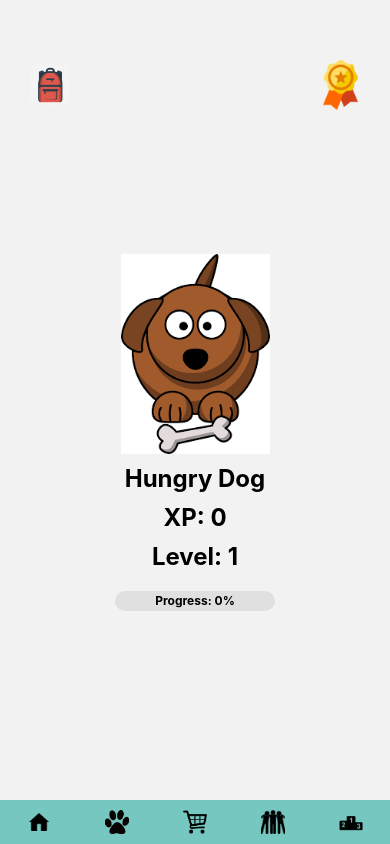
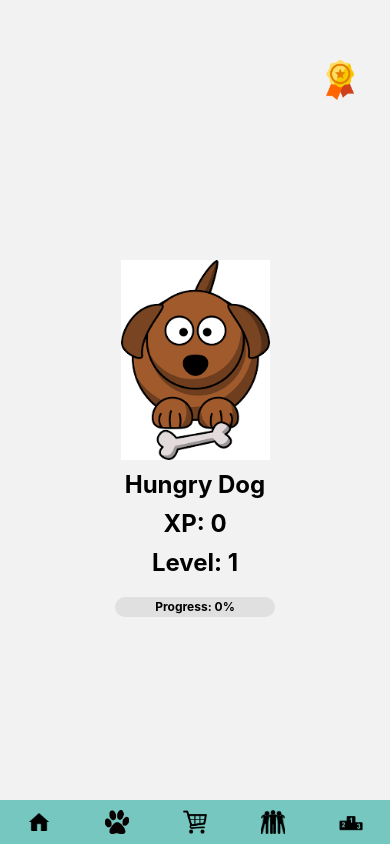
Before and after one commit to jarrenoh/screenpaws, a React Native app: screen /Pet in a window 390 px wide. Built offline with nearby package versions, Linux system fonts and the light colour scheme; no server answers.

Commit message:
enabled equipping of items

```diff
--- a/screens/InventoryScreen.js
+++ b/screens/InventoryScreen.js
@@ -1,10 +1,11 @@
 import React, { useState, useEffect } from 'react';
-import { StyleSheet, View, Text, FlatList, SafeAreaView, Dimensions } from 'react-native';
+import { StyleSheet, View, Text, FlatList, SafeAreaView, Dimensions, TouchableOpacity, Image } from 'react-native';
 import { auth, firestore } from '../firebase';
 import CustomNavbar from '../components/CustomNavbar';
 
 const InventoryScreen = () => {
   const [userItems, setUserItems] = useState([]);
+  const [equippedItem, setEquippedItem] = useState(null);
 
   useEffect(() => {
     const fetchUserItems = async () => {
@@ -14,12 +15,24 @@ const InventoryScreen = () => {
         if (userDoc.exists) {
           const userData = userDoc.data();
           setUserItems(userData.items || []);
+          setEquippedItem(userData.equippedItem || null);
         }
       }
     };
 
     fetchUserItems();
   }, []);
+
+  const handleEquipItem = async (item) => {
+    const newEquippedItem = equippedItem && equippedItem.id === item.id ? null : item;
+    setEquippedItem(newEquippedItem);
+    const user = auth.currentUser;
+    if (user) {
+      await firestore.collection('users').doc(user.uid).update({
+        equippedItem: newEquippedItem
+      });
+    }
+  };
 
   return (
     <SafeAreaView style={styles.container}>
@@ -29,8 +42,14 @@ const InventoryScreen = () => {
         keyExtractor={(item) => item.id}
         renderItem={({ item }) => (
             <View style={styles.itemContainer}>
+                <Image source={{ uri: item.imageUrl }} style={styles.itemImage} />
                 <Text style={styles.itemText}>{item.name}</Text>
                 <Text style={styles.itemDescription}>{item.description}</Text>
+                <TouchableOpacity style={styles.equipButton} onPress={() => handleEquipItem(item)}>
+                    <Text style={styles.equipButtonText}>
+                        {equippedItem && equippedItem.id === item.id ? 'Un-equip' : 'Equip'}
+                    </Text>
+                </TouchableOpacity>
             </View>
         )}
     />
@@ -58,6 +77,13 @@ const styles = StyleSheet.create({
     padding: 16,
     borderBottomWidth: 1,
     borderBottomColor: '#ccc',
+    flexDirection: 'row',
+    alignItems: 'center',
+  },
+  itemImage: {
+    width: 50,
+    height: 50,
+    marginRight: 16,
   },
   itemText: {
     fontSize: 18,
@@ -67,6 +93,16 @@ const styles = StyleSheet.create({
     fontSize: 14,
     color: '#666',
   },
+  equipButton: {
+    marginLeft: 'auto',
+    padding: 8,
+    backgroundColor: '#76c7c0',
+    borderRadius: 4,
+  },
+  equipButtonText: {
+    color: '#fff',
+    fontWeight: 'bold',
+  },
   navbarContainer: {
     position: 'absolute',
     bottom: 0,
--- a/screens/PetScreen.js
+++ b/screens/PetScreen.js
@@ -6,15 +6,14 @@ import dog from '../assets/dog.png';
 import placeholderImage from '../assets/dog.jpeg';
 import swoledoge from '../assets/swole.webp';
 import achievement from '../assets/achievement.png';
-import bag from '../assets/bag.png';
+import inventory from '../assets/bag.png';
 import { useNavigation } from '@react-navigation/native';
-
 
 const PetScreen = () => {
   const [xp, setXp] = useState(0);
   const [level, setLevel] = useState(1);
   const [elapsedTime, setElapsedTime] = useState(0);
-  const [coins, setCoins] = useState(0);
+  const [equippedItem, setEquippedItem] = useState(null);
 
   const navigation = useNavigation();
 
@@ -22,8 +21,7 @@ const PetScreen = () => {
     const fetchUserData = async () => {
       const user = auth.currentUser;
       if (user) {
-        const userDocRef = firestore.collection('users').doc(user.uid);
-        const userDoc = await userDocRef.get();
+        const userDoc = await firestore.collection('users').doc(user.uid).get();
         if (userDoc.exists) {
           const userData = userDoc.data();
           const userElapsedTime = userData.elapsedTime || 0;
@@ -32,13 +30,7 @@ const PetScreen = () => {
           setXp(userXp);
           const userLevel = userData.level || Math.floor(userXp / 10) + 1; // 10 XP per level
           setLevel(userLevel);
-
-          const userCoins = userData.coins || Math.floor(userElapsedTime / 120); // 1 coin per 2 minutes
-          setCoins(userCoins);
-
-          await userDocRef.update({
-            coins: userCoins,
-          });
+          setEquippedItem(userData.equippedItem || null);
         }
       }
     };
@@ -55,15 +47,21 @@ const PetScreen = () => {
     return isNaN(xpPercentage) ? 0 : xpPercentage;
   };
 
+  const xpBarContainerWidth = Dimensions.get('window').width * 0.8; // 80% of window width
+  const xpBarWidth = xpBarContainerWidth * (calculateXpPercentage() / 100);
+
   return (
     <View style={styles.container}>
-      <TouchableOpacity onPress={() => navigation.navigate('Achievements')} style={styles.achievementButton}>
-        <Image source={achievement} style={styles.achievementIcon} />
-      </TouchableOpacity>
-      <TouchableOpacity onPress={() => navigation.navigate('Inventory')} style={styles.inventoryButton}>
-        <Image source={bag} style={styles.inventoryIcon} />
-      </TouchableOpacity>
+      <View style={styles.headerButtons}>
+        <TouchableOpacity onPress={() => navigation.navigate('Achievements')} style={styles.achievementButton}>
+          <Image source={achievement} style={styles.achievementIcon} />
+        </TouchableOpacity>
+        <TouchableOpacity onPress={() => navigation.navigate('Inventory')} style={styles.inventoryButton}>
+          <Image source={inventory} style={styles.inventoryIcon} />
+        </TouchableOpacity>
+      </View>
       <View style={styles.content}>
+        {equippedItem && <Image source={{ uri: equippedItem.imageUrl }} style={styles.backgroundImage} />}
         <Image source={level === 1 ? dog : level >= 5 ? swoledoge : placeholderImage} style={styles.image} />
         <Text style={styles.text}>
           {level === 1 ? 'Hungry Dog' : level >= 2 && level <= 5 ? 'Weak Doge' : 'Swole Doge'}
@@ -89,23 +87,60 @@ const styles = StyleSheet.create({
   container: {
     flex: 1,
     alignItems: 'center',
-    justifyContent: 'center',
-    paddingTop: 20,
+    justifyContent: 'center'
+  },
+  headerButtons: {
+    flexDirection: 'row',
+    justifyContent: 'flex-end',
+    width: '100%',
+    padding: 16,
+  },
+  achievementButton: {
+    position: 'absolute',
+    top: 60,
+    right: 30,
+    width : 40,
+    height : 40,
+  },
+  achievementIcon: {
+    width: '100%',
+    height: '100%',
+    resizeMode: 'contain',
+  },
+  inventoryButton: {
+    position: 'absolute',
+    top: 60,
+    left: 30,
+    width : 40,
+    height : 40,
+  },
+  inventoryIcon: {
+    width: '100 %',
+    height: '100 %',
+    resizeMode: 'contain',
   },
   content: {
     flex: 1,
     justifyContent: 'center',
-    alignItems: 'center',
+    alignItems: 'center'
+  },
+  backgroundImage: {
+    position: 'absolute',
+    width: 200,
+    height: 200,
+    resizeMode: 'contain',
+    zIndex: 0,
   },
   image: {
     width: 200,
     height: 200,
     resizeMode: 'contain',
+    zIndex: 1,
   },
   text: {
     fontSize: 24,
     marginTop: 10,
-    fontWeight: 'bold',
+    fontWeight: 'bold'
   },
   xpBarContainer: {
     flexDirection: 'row',
@@ -128,33 +163,9 @@ const styles = StyleSheet.create({
     fontSize: 12,
     fontWeight: 'bold',
   },
-  achievementButton: {
-    position: 'absolute',
-    top: 60,
-    right: 30,
-    width: 40,
-    height: 50,
-  },
-  achievementIcon: {
-    width: '100%',
-    height: '100%',
-    resizeMode: 'contain',
-  },
   navbarContainer: {
     position: 'absolute',
     bottom: 0,
     width: '100%',
   },
-  inventoryButton: {
-    position: 'absolute',
-    top: 60,
-    left: 30,
-    width: 40,
-    height: 50,
-  },
-  inventoryIcon: {
-    width: '100%',
-    height: '100%',
-    resizeMode: 'contain',
-  },
 });
```
Lines whose indentation alone changed are shown as unchanged.
